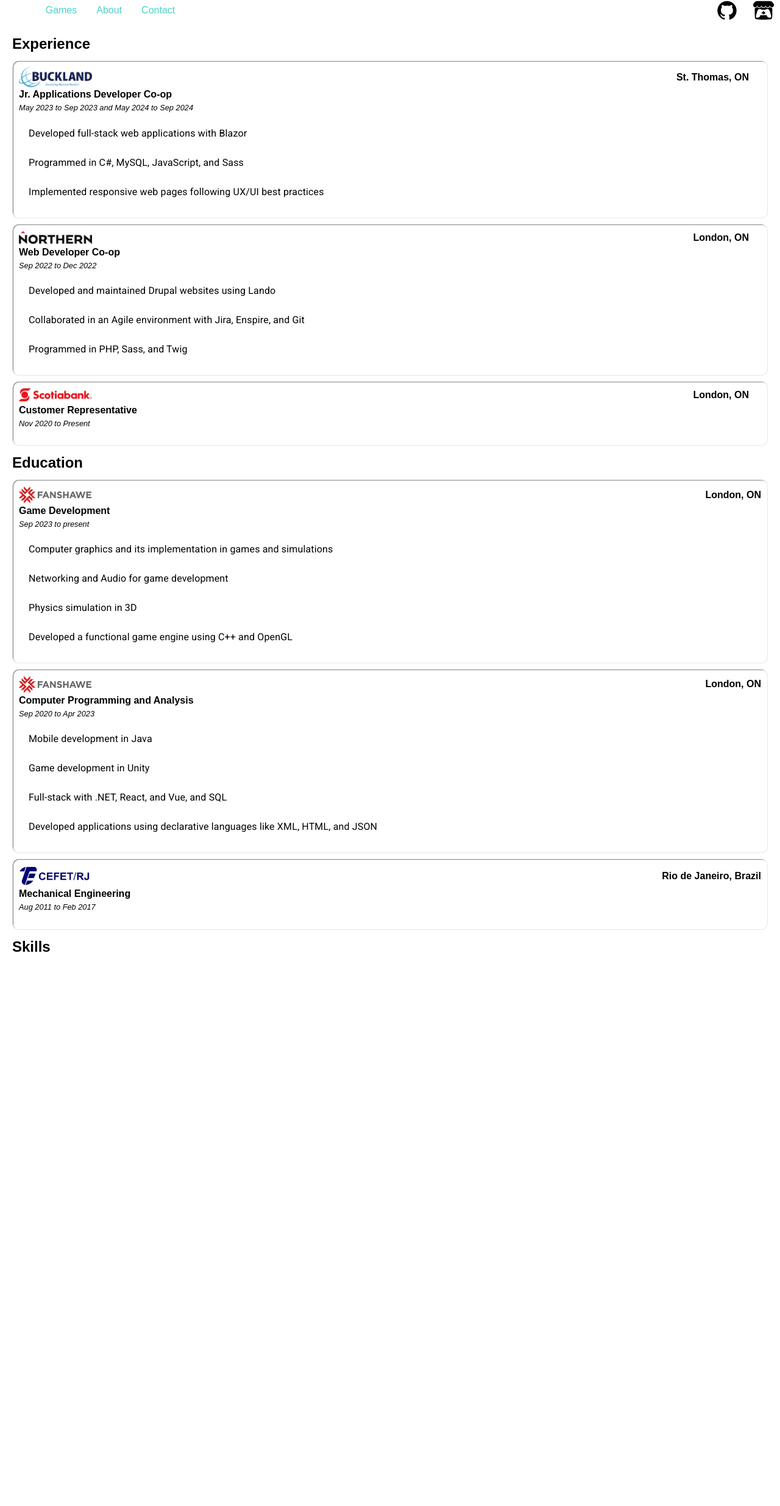
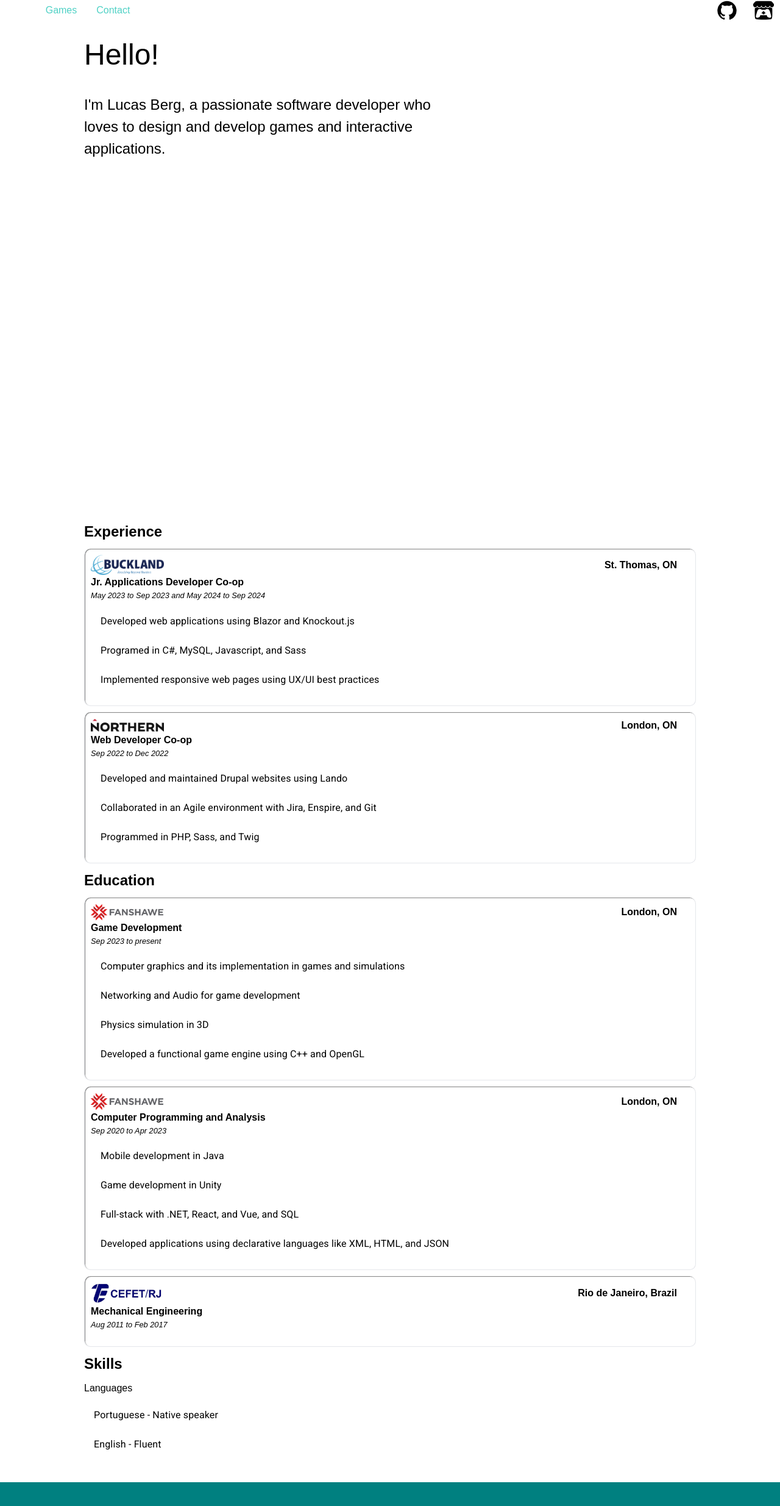
Before and after one commit to lucasberg29/portfolio, a React (Vite) app: page /#/ in a window 1280 px wide. Before the commit this address led to /#/home. Shown: the top 2470 px of the page at 61% size. Before the commit the page ends 1581 px from the top, so only its background shows below. Built offline with nearby package versions, Linux system fonts and the light colour scheme.

Commit message:
added footer and initial setup for languages

```diff
--- a/src/App.jsx
+++ b/src/App.jsx
@@ -7,6 +7,7 @@ import AboutMePage from './pages/AboutMePage.jsx';
 import ContactPage from './pages/ContactPage.jsx';
 import NotFound from './components/NotFound.jsx';
 import Navigation from './components/Navigation.jsx';
+import Footer from './components/Footer.jsx';
 import './styles/site.scss';
 import './index.css';
 import './App.css';
@@ -21,16 +22,19 @@ function App() {
   };
 
   return (
-      <div>
+      <div className="siteWrapper">
         <Navigation currentPage={selectedPage} onNavigate={handleNavigation} className="navigation"/>
-        <Routes>
+        <div className="siteBodyContainer">
+          <Routes className="siteBody">
             <Route path= {`/`} element={<HomePage currentPage={selectedPage} setSelectedPage={setSelectedPage} />} />
             <Route path= {`home`} element={<HomePage currentPage={selectedPage} setSelectedPage={setSelectedPage} />} />
             <Route path= {`games`} element={<GamesPage setSelectedPage={setSelectedPage} />} />
-          <Route path= {`about`} element={<AboutMePage setSelectedPage={setSelectedPage} />} />
+            {/* <Route path= {`about`} element={<AboutMePage setSelectedPage={setSelectedPage} />} /> */}
             <Route path= {`contact`} element={<ContactPage setSelectedPage={setSelectedPage} />} />
             <Route path= {`*`} element={<HomePage currentPage={selectedPage} setSelectedPage={setSelectedPage} />} />
           </Routes>
+        </div>
+        <Footer/>
       </div>
   );
 }
--- /dev/null
+++ b/src/components/Footer.jsx
@@ -0,0 +1,13 @@
+import React, { useState } from 'react';
+import GitHubIcon from '@mui/icons-material/GitHub';
+import itchIcon from '../assets/icons/itch-io-svgrepo-com.svg';
+
+function Footer () {
+
+    return (
+        <div className='sitefooter' style={{width: "100%"}}>
+        </div>
+    );
+};
+
+export default Footer;
--- a/src/components/Navigation.jsx
+++ b/src/components/Navigation.jsx
@@ -30,7 +30,7 @@ function Navigation ({ onNavigate, currentPage }) {
                             </div>
                             <NavLink className={`navLink ${isNavCurrentPage('home') ? 'activeNavLink' : ''}`} onClick={() => onNavigate('home')} to={`home`}>Home</NavLink>
                             <NavLink className={`navLink ${isNavCurrentPage('games') ? 'activeNavLink' : ''}`} onClick={() => onNavigate('games')} to={`games`}>Games</NavLink>
-                            <NavLink className={`navLink ${isNavCurrentPage('about') ? 'activeNavLink' : ''}`} onClick={() => onNavigate('about')} to={`about`}>About</NavLink>
+                            {/* <NavLink className={`navLink ${isNavCurrentPage('about') ? 'activeNavLink' : ''}`} onClick={() => onNavigate('about')} to={`about`}>About</NavLink> */}
                             <NavLink className={`navLink ${isNavCurrentPage('contact') ? 'activeNavLink' : ''}`} onClick={() => onNavigate('contact')} to={`contact`}>Contact</NavLink>
                         </div>
                         <div className='navLinkRight'>
--- /dev/null
+++ b/src/components/Skill.jsx
@@ -0,0 +1,28 @@
+import React, { useState, useEffect } from 'react';
+import List from '@mui/material/List';
+import ListItem from '@mui/material/ListItem';
+import ListItemText from '@mui/material/ListItemText';
+import { stringUtils } from '../tools/utils';
+
+function Skill({ skill }) {
+    const baseURL = import.meta.env.VITE_BASE_URL;
+
+    useEffect(() => {
+
+    }, []);
+
+    return (
+        <div className="skill">
+            <div>{stringUtils.ConvertCamelCaseToTitleCase(skill.name)}</div>
+            <List>
+                {skill.bulletPoints.map((bulletPoint, index) => (
+                <ListItem key={index}>
+                    <ListItemText primary={`${bulletPoint.name} - ${bulletPoint.level}`}/>
+                </ListItem>
+                ))}
+            </List>
+        </div>
+    );
+}
+
+export default Skill;
--- a/src/data/experience.json
+++ b/src/data/experience.json
@@ -9,9 +9,9 @@
         "location": "St. Thomas, ON",
         "duration": "May 2023 to Sep 2023 and May 2024 to Sep 2024",
         "bulletPoints": [
-            "Developed full-stack web applications with Blazor",
-            "Programmed in C#, MySQL, JavaScript, and Sass",
-            "Implemented responsive web pages following UX/UI best practices"
+            "Developed web applications using Blazor and Knockout.js",
+            "Programed in C#, MySQL, Javascript, and Sass",
+            "Implemented responsive web pages using UX/UI best practices"
         ]
     },
     {
@@ -28,17 +28,5 @@
             "Collaborated in an Agile environment with Jira, Enspire, and Git",
             "Programmed in PHP, Sass, and Twig"
         ]
-    },
-    {
-        "id": 3,
-        "position": "Customer Representative",
-        "field": "Banking",
-        "companyName": "Scotiabank",
-        "companyWebsite": "https://www.scotiabank.com/",
-        "companyLogo": "scotiabank_logo.png",
-        "location": "London, ON",
-        "duration": "Nov 2020 to Present",
-        "bulletPoints": [
-        ]
     }
 ]
--- /dev/null
+++ b/src/data/skills.json
@@ -0,0 +1,20 @@
+[
+    {
+      "id": "1",
+      "name": "languages",
+      "bulletPoints" : [
+            {
+                "id": "1",
+                "name" : "Portuguese",
+                "level" : "Native speaker",
+                "short" : "pt-br"
+            },
+            {
+                "id": "2",
+                "name" : "English",
+                "level" : "Fluent",
+                "short" : "en"
+            }
+        ]
+    }
+  ]
--- a/src/pages/AboutMePage.jsx
+++ b/src/pages/AboutMePage.jsx
@@ -7,8 +7,6 @@ function AboutMePage({setSelectedPage}) {
 
     return(
     <div className="aboutPage">
-        <div className="salutation">Hello!</div>
-        <div className="presentation">I'm Lucas Berg, a passionate software developer who loves to design and develop games and interactive applications.</div>
     </div>
     );
 }
--- a/src/pages/ContactPage.jsx
+++ b/src/pages/ContactPage.jsx
@@ -8,7 +8,6 @@ function ContactPage({setSelectedPage}) {
 
     return(
     <div className="contactPage">
-        <h1>Contact</h1>
         <ContactForm></ContactForm>
     </div>
     );
--- a/src/pages/HomePage.jsx
+++ b/src/pages/HomePage.jsx
@@ -1,8 +1,11 @@
 import React, { useEffect } from 'react';
 import Experience from "../components/Experience.jsx";
 import Education from "../components/Education.jsx";
+import Skill from "../components/Skill.jsx";
+
 import experienceData from '../data/experience.json';
 import educationData from '../data/education.json';
+import skillsData from '../data/skills.json';
 
 function HomePage({setSelectedPage, currentPage}) {
   useEffect(() => {
@@ -11,6 +14,10 @@ function HomePage({setSelectedPage, currentPage}) {
 
   return(
     <div className="homePage">
+      <div className="introduction">
+        <div className="salutation">Hello!</div>
+        <div className="presentation">I'm Lucas Berg, a passionate software developer who loves to design and develop games and interactive applications.</div>
+      </div>
       <div className="sectionTitle">Experience</div>
         {experienceData.map((experience, id) => (
                     <Experience key={id} experience={experience}>
@@ -22,6 +29,10 @@ function HomePage({setSelectedPage, currentPage}) {
                     </Education>
                 ))}
       <div className="sectionTitle">Skills</div>
+      {skillsData.map((skill, id) => (
+                    <Skill key={id} skill={skill}>
+                    </Skill>
+                ))}
     </div>
   );
 }
--- a/src/styles/aboutPage.scss
+++ b/src/styles/aboutPage.scss
@@ -1,7 +1,9 @@
 .salutation{
     font-size: 3.0rem;
+    min-height: 100px;
 }
 
 .presentation{
     font-size: 1.5rem;
+    width: 60%;
 }
--- a/src/styles/homePage.scss
+++ b/src/styles/homePage.scss
@@ -12,6 +12,10 @@
     margin-right: 20px;
     margin-bottom: 10px;
     box-shadow: inset 1px 1px 1px rgba(0, 0, 0, 0.5);
+}
+
+.introduction{
+    min-height: 100vh;
 }
 
 .experience{
@@ -61,6 +65,7 @@
 
 .educationLocation{
     font-weight: bold;
+    padding-right: 20px;
 }
 
 .educationCourseLocation{
--- a/src/styles/pages.scss
+++ b/src/styles/pages.scss
@@ -1,6 +1,20 @@
 @mixin pageSpacing{
     margin-left: 20px;
     margin-top: 20px;
+    width: 80%;
+}
+
+.siteWrapper{
+    display: flex;
+    flex-direction: column;
+    min-height: 100vh;
+}
+
+.siteBodyContainer{
+    display: flex;
+    justify-content: center;
+    align-items: center;
+    flex: 1;
 }
 
 .homePage{
@@ -18,3 +32,9 @@
 .contactPage{
     @include pageSpacing;
 }
+
+.sitefooter{
+    background-color: teal;
+    min-height: 80px;
+    margin-top: 30px;
+}
```
Lines whose indentation alone changed are shown as unchanged.
